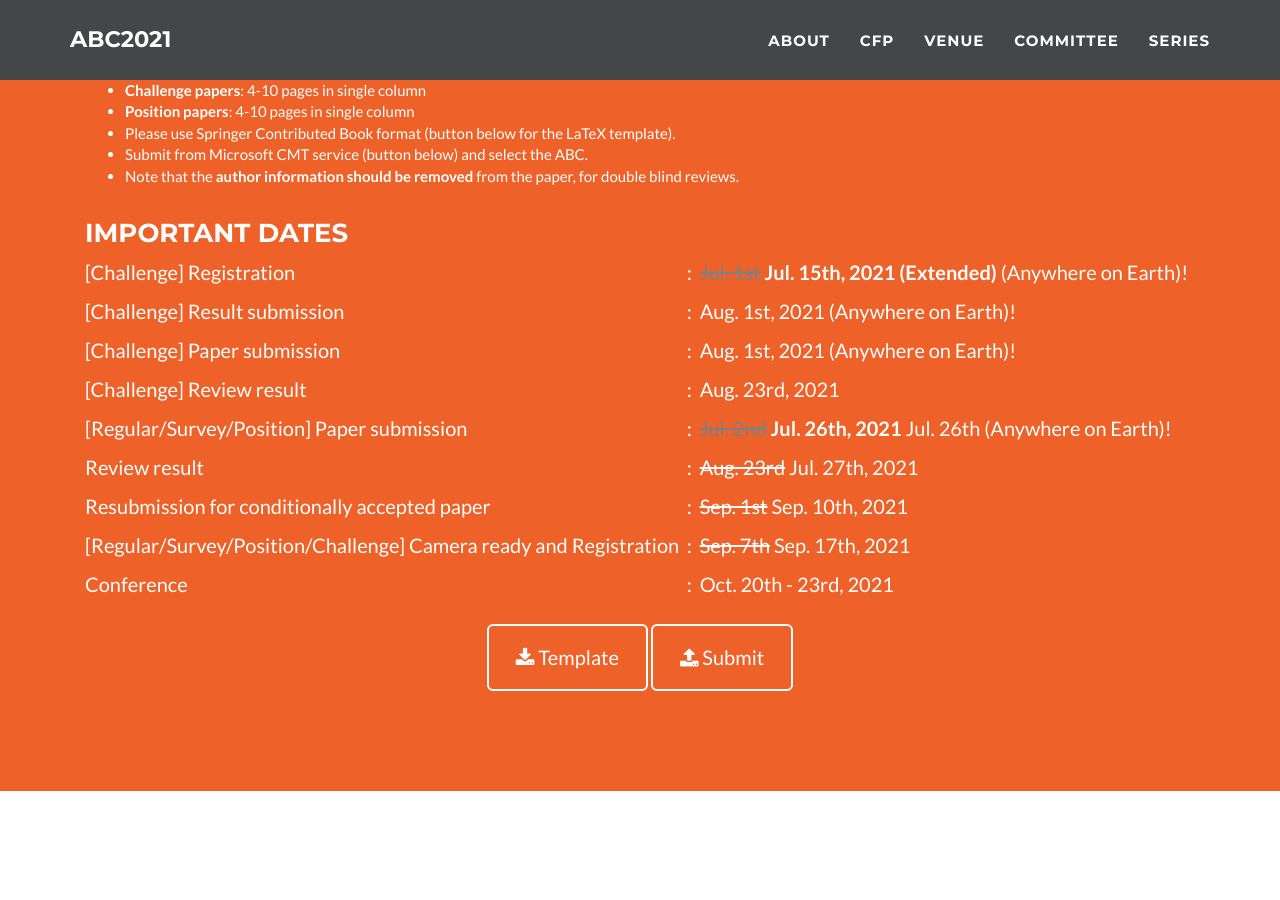
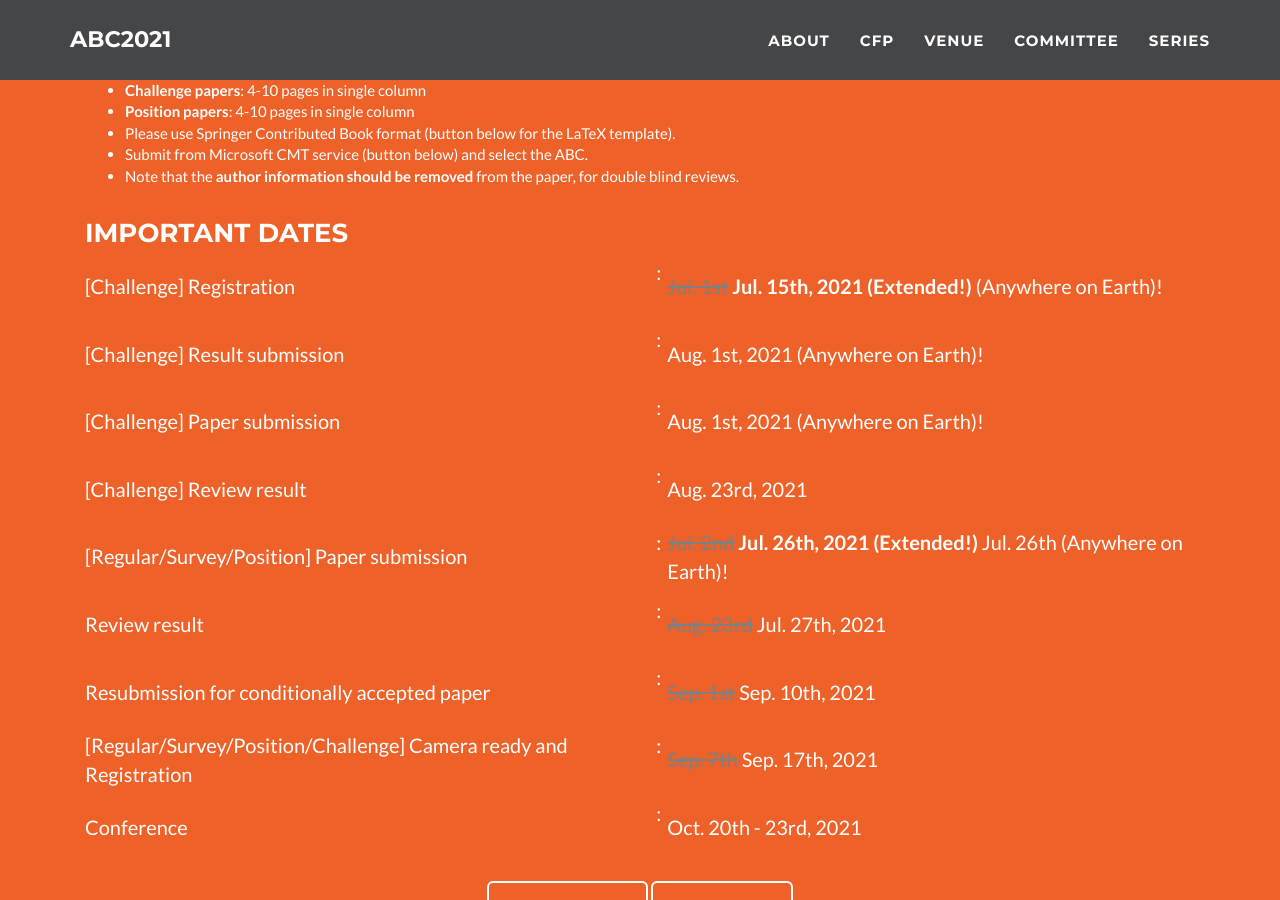
Before and after one commit to abc-research/abc-research.github.io, a Jekyll site: the page built from index.html, in a window 1280 px wide and 900 px high, scrolled down 2524 px. Built offline with Jekyll 4.4.1, drawn with Linux system fonts in a browser that asks for light colours.

Commit message:
Update _config.yml

```diff
--- a/_config.yml
+++ b/_config.yml
@@ -246,7 +246,7 @@ cfp:
      - item: "Note that the <b>author information should be removed</b> from the paper, for double blind reviews."
   dates:
     - name: "[Challenge] Registration"
-      date: <strike style="color:gray">Jul. 1st</strike> <b> Jul. 15th, 2021 (Extended)</b> (Anywhere on Earth)!
+      date: <strike style="color:gray">Jul. 1st</strike> <b> Jul. 15th, 2021 (Extended!)</b> (Anywhere on Earth)!
     - name: "[Challenge] Result submission"
       date: Aug. 1st, 2021 (Anywhere on Earth)!
 # Aug. 9th: review deadline
@@ -255,13 +255,13 @@ cfp:
     - name: "[Challenge] Review result"
       date: Aug. 23rd, 2021
     - name: "[Regular/Survey/Position] Paper submission"
-      date: <strike style="color:gray">Jul. 2nd</strike><b> Jul. 26th, 2021</b> Jul. 26th (Anywhere on Earth)!
+      date: <strike style="color:gray">Jul. 2nd</strike><b> Jul. 26th, 2021 (Extended!)</b> Jul. 26th (Anywhere on Earth)!
     - name: "Review result"
-      date: <strike>Aug. 23rd</strike> Jul. 27th, 2021
+      date: <strike style="color:gray">Aug. 23rd</strike> Jul. 27th, 2021
     - name: "Resubmission for conditionally accepted paper"
-      date: <strike>Sep. 1st</strike> Sep. 10th, 2021
+      date: <strike style="color:gray">Sep. 1st</strike> Sep. 10th, 2021
     - name: "[Regular/Survey/Position/Challenge] Camera ready and Registration"
-      date: <strike>Sep. 7th</strike> Sep. 17th, 2021
+      date: <strike style="color:gray">Sep. 7th</strike> Sep. 17th, 2021
 # Sep. 15th: submit to the publisher
     - name: "Conference"
       date: Oct. 20th - 23rd, 2021
```
